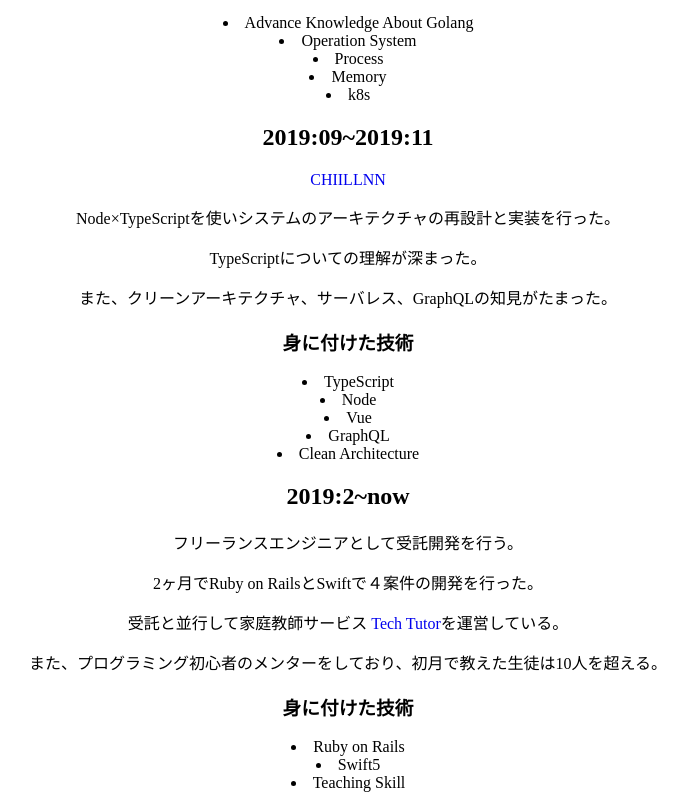
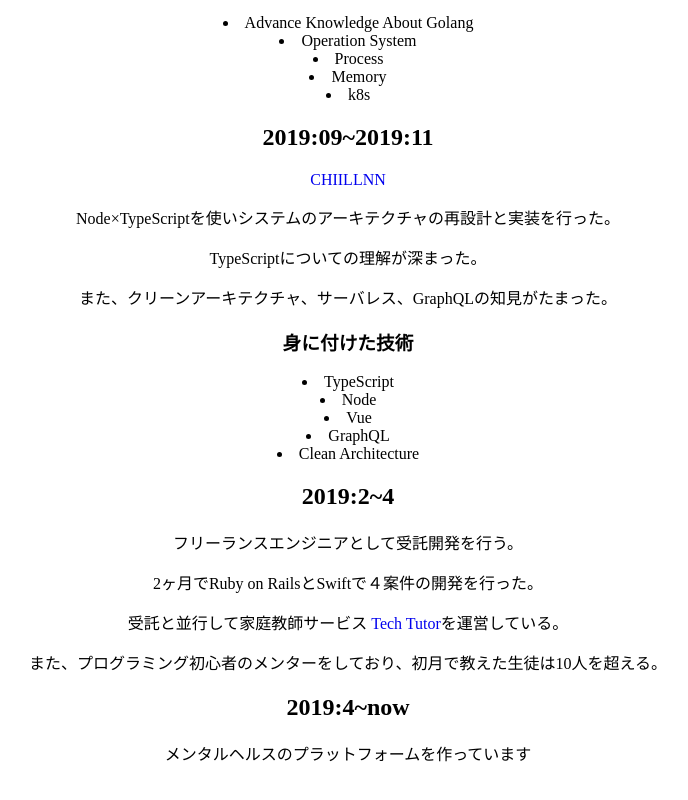
Before and after one commit to yutify/my-portfolio-site, a Vue app: page /worked_at in a window 1280 px wide. Shown: the part 1456-2256 px from the top of the page, without its empty margins (292-980 px from the left). Built offline with nearby package versions, Linux system fonts and the light colour scheme.

Commit message:
update work history

```diff
--- a/src/views/WorkedAt.vue
+++ b/src/views/WorkedAt.vue
@@ -66,7 +66,7 @@
         <li>Vue</li>
         <li>GraphQL</li>
         <li>Clean Architecture</li>
-        <h2>2019:2~now</h2>
+        <h2>2019:2~4</h2>
         <p>フリーランスエンジニアとして受託開発を行う。</p>
         <p>2ヶ月でRuby on RailsとSwiftで４案件の開発を行った。</p>
         <p>
@@ -74,10 +74,8 @@
             <a href="https://amazing-bohr-e9cf8d.netlify.com/">Tech Tutor</a>を運営している。
         </p>
         <p>また、プログラミング初心者のメンターをしており、初月で教えた生徒は10人を超える。</p>
-        <h3>身に付けた技術</h3>
-        <li>Ruby on Rails</li>
-        <li>Swift5</li>
-        <li>Teaching Skill</li>
+        <h2>2019:4~now</h2>
+        <p>メンタルヘルスのプラットフォームを作っています</p>
     </div>
   </div>
 </template>
```
